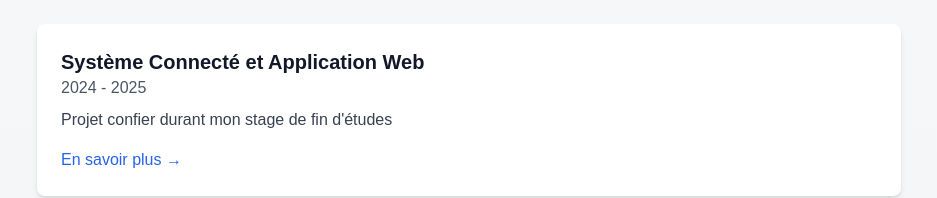
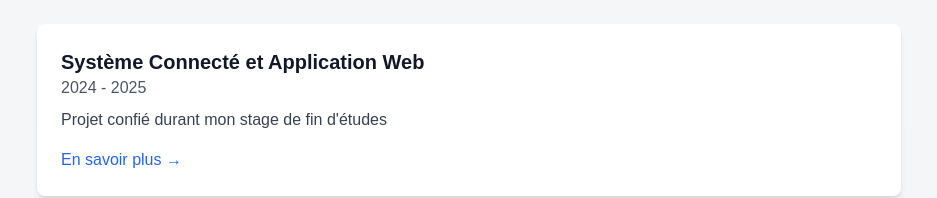
Before and after one commit to lelekara/portfolio, a Next.js app: page / in a window 1280 px wide. Shown: the part 1194-1392 px from the top of the page, without its empty margins (171-1108 px from the left). Built offline with nearby package versions, Linux system fonts and the light colour scheme; a web font is replaced by a local one.

Commit message:
Update page.tsx

```diff
--- a/app/page.tsx
+++ b/app/page.tsx
@@ -54,7 +54,7 @@ export default function Home() {
             <ProjectItem
               title="Système Connecté et Application Web"
               date="2024 - 2025"
-              description="Projet confier durant mon stage de fin d'études"
+              description="Projet confié durant mon stage de fin d'études"
               link="projet4"
             />
               <ProjectItem
```
